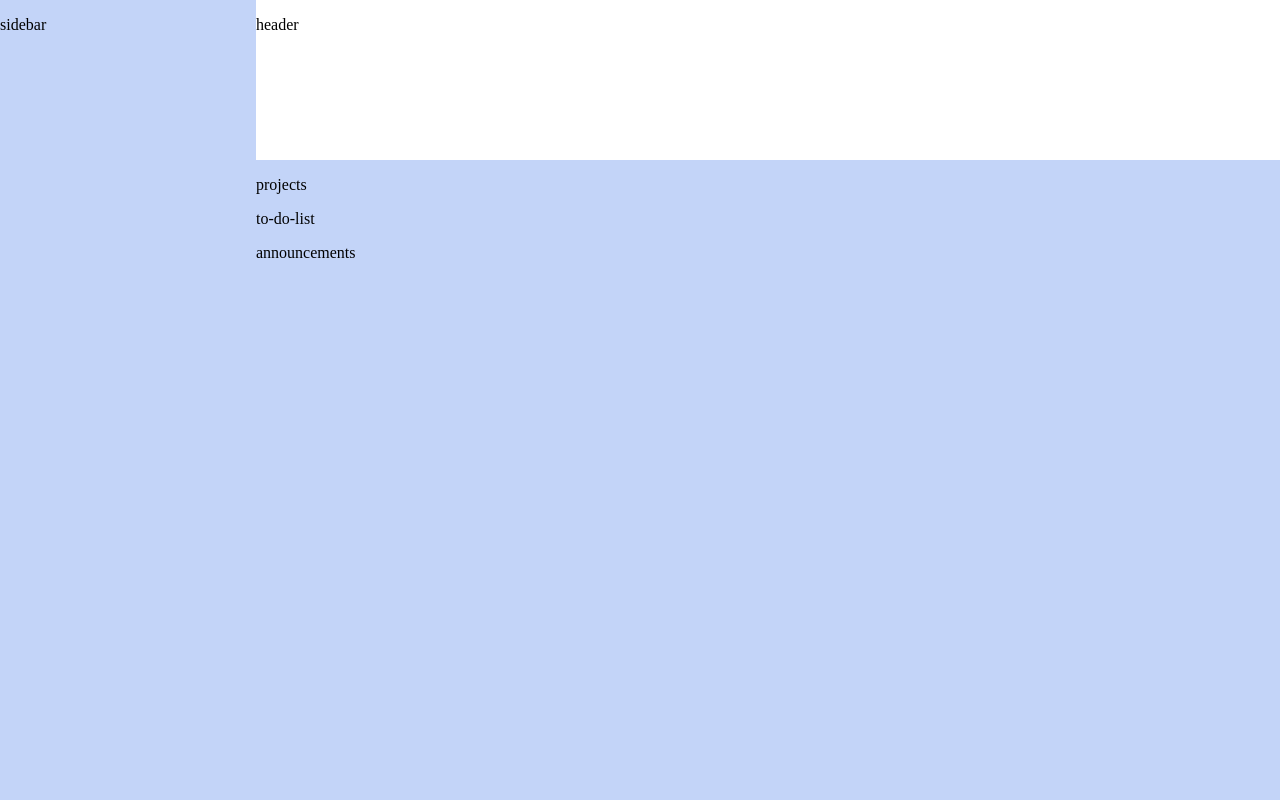
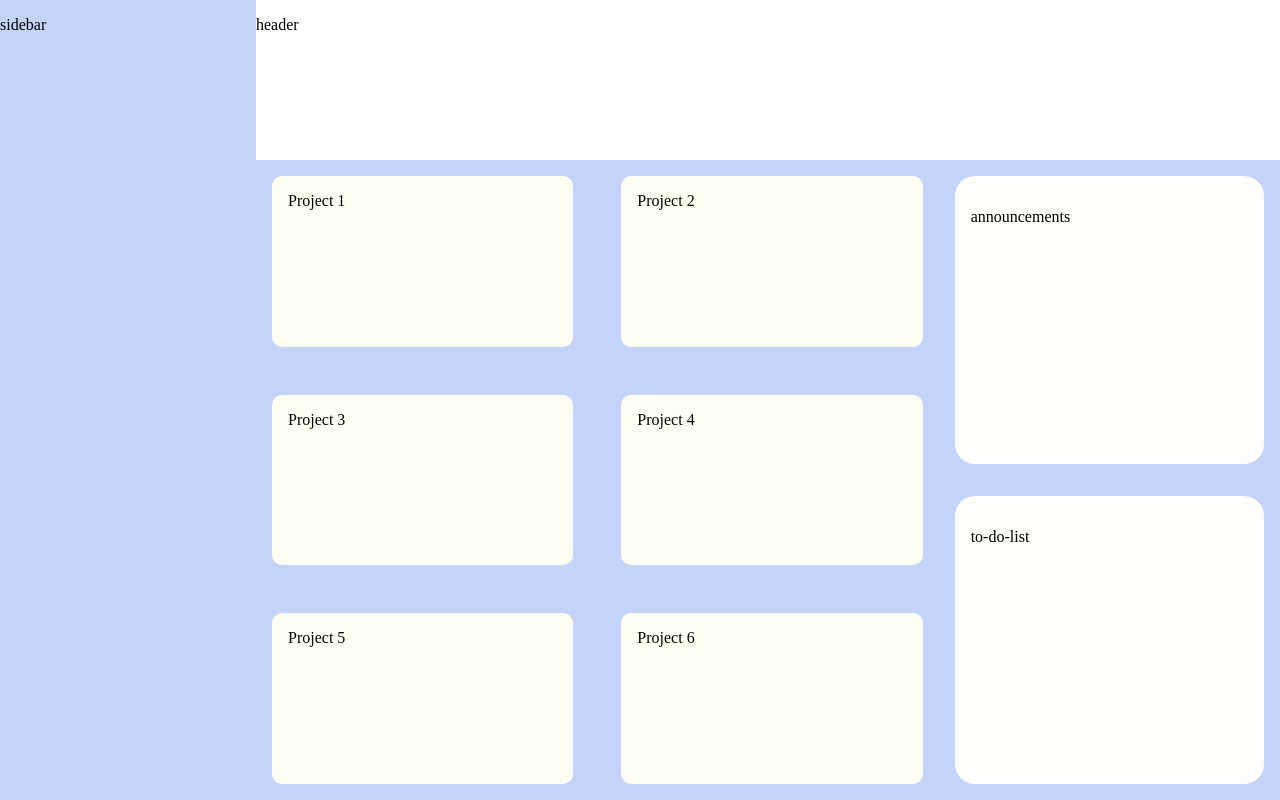
Before and after one commit to EleniMG/AdminDashboard, a plain HTML site: page index.html in a window 1280 px wide. Drawn offline with Linux system fonts and the light colour scheme.

Commit message:
Creating project elements and styling

```diff
--- a/index.html
+++ b/index.html
@@ -14,7 +14,12 @@
 
     <div id="dashboard-grid">
         <div class="projects">
-            <p>projects</p>
+            <div class="project-elements">Project 1</div>
+            <div class="project-elements">Project 2</div>
+            <div class="project-elements">Project 3</div>
+            <div class="project-elements">Project 4</div>
+            <div class="project-elements">Project 5</div>
+            <div class="project-elements">Project 6</div>
         </div>
 
         <div class="to-do-list">
--- a/main.css
+++ b/main.css
@@ -22,15 +22,45 @@ body{
 #dashboard-grid{
     grid-column: 2 / span 4;
     grid-row: 2 / span 4;
+    display: grid;
+    grid-template-columns: repeat(3, 1fr);
+    grid-template-rows: repeat(6, 1fr);
+
 }
 
 .projects{
+    grid-column: 1 / 3;
+    grid-row: 1 / 7;
+    display: grid;
+    grid-template-columns: repeat(2, 1fr);
+    grid-template-rows: repeat(3, 1fr);
+    column-gap: 1em;
+    row-gap: 1em;
+
 }
 
 .to-do-list{
-
+    grid-column: 3 / 4;
+    grid-row: 4 / 7;
+    background-color: rgb(253, 253, 249);
+    margin: 1em;
+    padding: 1em;
+    border-radius: 20px;
 }
 
 .announcements{
-    grid-area: announcements;
+    grid-column: 3 / 4;
+    grid-row: 1 / 4;
+    background-color: rgb(253, 253, 249);
+    margin: 1em;
+    padding: 1em;
+    border-radius: 20px;
 }
+
+
+.project-elements{
+    background-color: rgb(255, 254, 243);
+    border-radius: 10px;
+    margin: 1em;
+    padding: 1em;
+}
```
